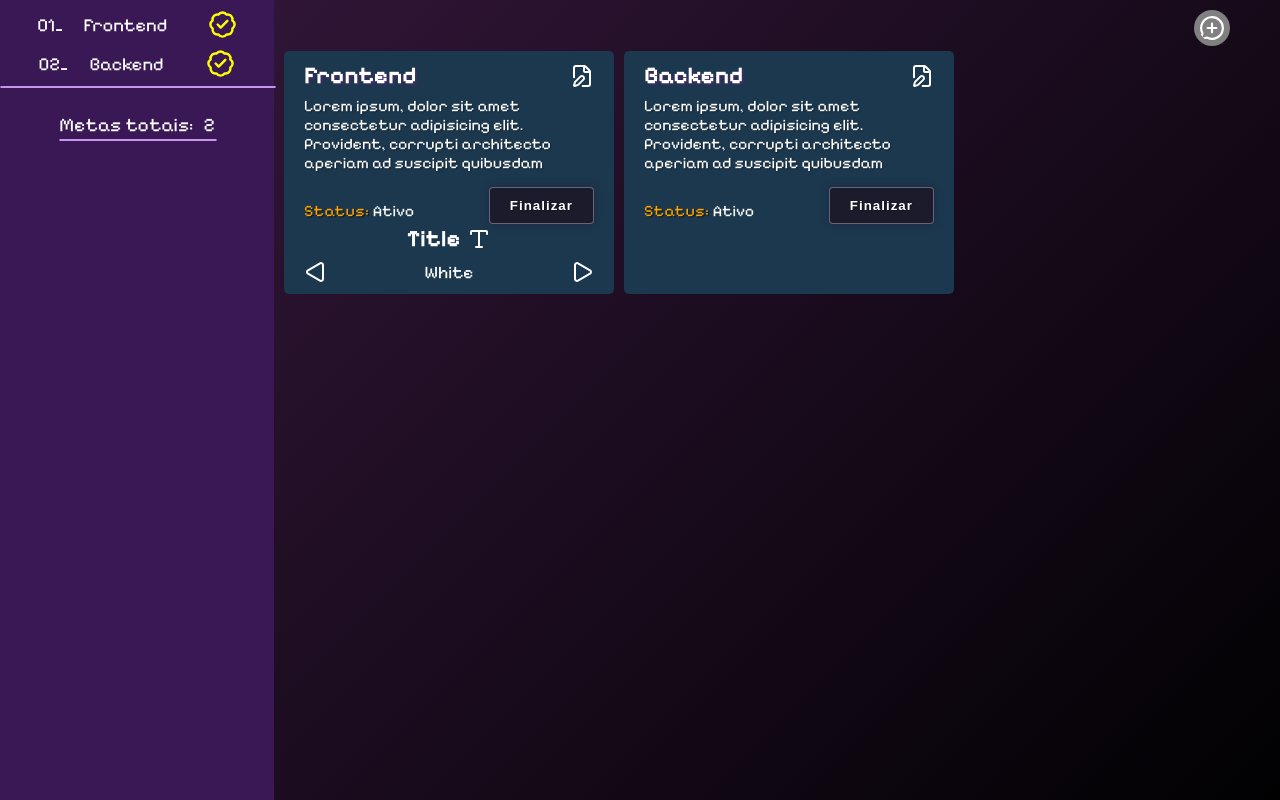
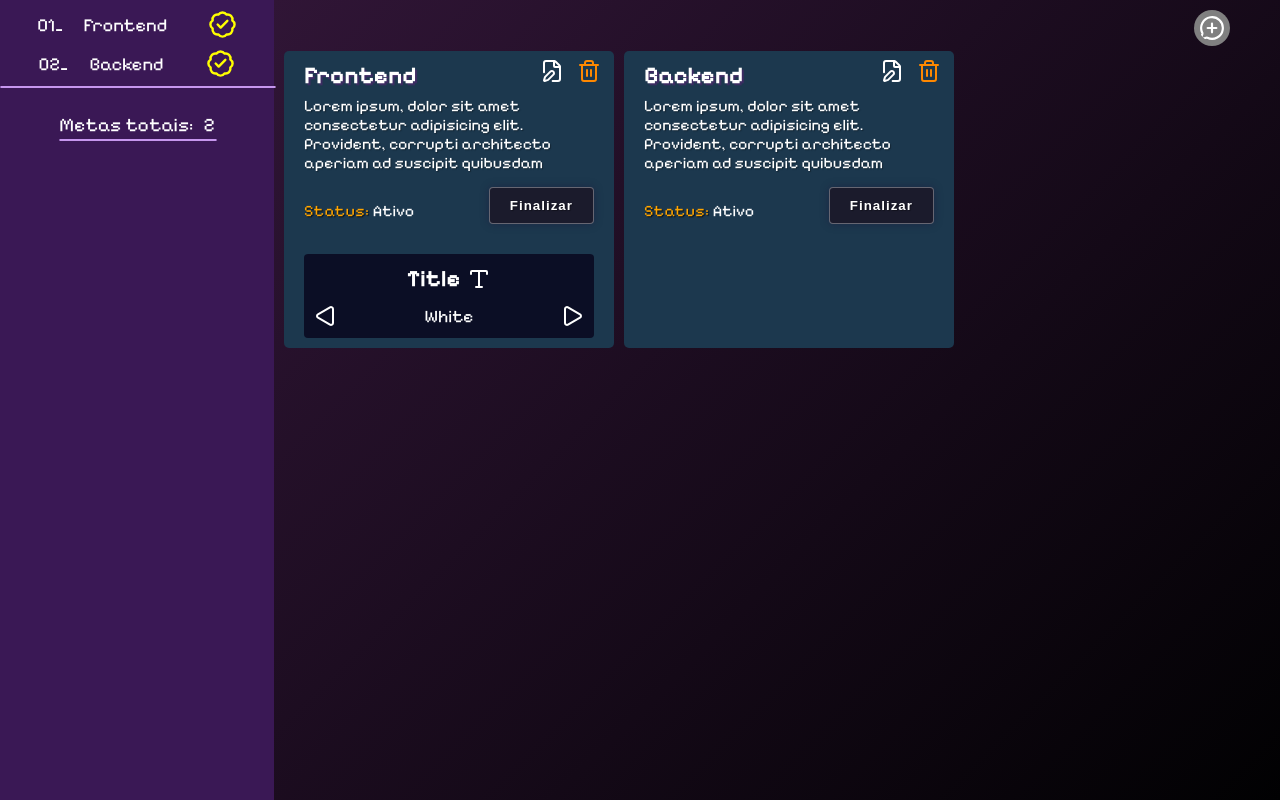
Before and after one commit to SantV7/-task_manager, a React (Vite) app: page / in a window 1280 px wide. Both pictures are taken after a click on the icon 581 px from the left and 75 px from the top of the page. Built offline with nearby package versions, Linux system fonts and the light colour scheme.

Commit message:
Fazendo a função de deletar

```diff
--- a/src/App.tsx
+++ b/src/App.tsx
@@ -3,7 +3,6 @@ import { BadgeCheck } from 'lucide-react';
 import { RectangleEllipsis } from 'lucide-react';
 import { useState, useEffect } from 'react';
 import { SavePlus } from 'lucide-react';
-// import { Trash2 } from 'lucide-react'; // icon for delete Definite goal <Trash2 />
 // import { Settings } from 'lucide-react'; // settings for edit goal  <Settings />
 import Goal from './components/Goal';
 import './global.css'
@@ -34,6 +33,10 @@ function App() {
       statusGoal: true
     }
   ])
+
+    function deleteGoal(id: number) {
+      setGoalUser((prevGoals) => prevGoals.filter(goalUser => goalUser.id !== id))
+    }
 
 
 
@@ -102,7 +105,10 @@ function App() {
           <li className='filter_goal' key={itemFilter.id}>
             <span>{String(index + 1).padStart(2, '0')}_</span>{itemFilter.titleGoal}
             <div>{itemFilter.statusGoal}</div>
-            {itemFilter.statusGoal ? <BadgeCheck size={29} color='yellow'/> : <RectangleEllipsis size={30} color='orange'/>}
+            {itemFilter.statusGoal
+             ? <BadgeCheck size={29} color='yellow'/>
+             : <RectangleEllipsis size={30} color='orange'
+            />}
           </li>
         ))}
        </ul>
@@ -155,9 +161,14 @@ function App() {
 
         <div className="area_goal">
           {goalUser.map((goalItem) => (
-            <Goal id={goalItem.id} title={goalItem.titleGoal} desc={goalItem.descGoal} status={goalItem.statusGoal} toggleStatus={(id) => {
-        setGoalUser(prev => prev.map(item =>
-          item.id === id ? { ...item, statusGoal: !item.statusGoal } : item
+            <Goal id={goalItem.id}
+             title={goalItem.titleGoal}
+             desc={goalItem.descGoal}
+             status={goalItem.statusGoal}
+             deleteItem={deleteGoal}
+             toggleStatus={(id) => {
+            setGoalUser(prev => prev.map(item =>
+            item.id === id ? { ...item, statusGoal: !item.statusGoal } : item
         ))
       }}/>
           ))}
--- a/src/components/Goal.tsx
+++ b/src/components/Goal.tsx
@@ -1,19 +1,20 @@
-import { FilePen } from 'lucide-react'; // icon for edit goal
+import { FilePen } from 'lucide-react';
 import { Type } from 'lucide-react';
 import { useState } from 'react';
 import { Play } from 'lucide-react';
+import { Trash2 } from 'lucide-react';
 
 interface GoalProps {
   id: number ;
   title: string ;
   desc: string ;
   status: boolean ;
+  deleteItem: (id:number) => void;
   toggleStatus: (id: number) => void;
+}
 
 
-}
-
-const Goal = ({id, title, desc, status, toggleStatus}: GoalProps) => {
+const Goal = ({id, title, desc, status, toggleStatus, deleteItem}: GoalProps) => {
 
   const [ showSettings, setShowSettings ] = useState<boolean>(false)
 
@@ -39,7 +40,10 @@ const Goal = ({id, title, desc, status, toggleStatus}: GoalProps) => {
       <div id='goal' key={id}>
         <header id='title_area_goal'>
             <h2 style={{color: `${positionTitle[colorTitle].position}`}} id='task_title'>{title}</h2>
-            <FilePen onClick={() => setShowSettings(!showSettings)} id='settings_icon' />
+            <div id='icons_edit_goal'>
+              <FilePen onClick={() => setShowSettings(!showSettings)} className='settings_icon' />
+              <Trash2 onClick={() => deleteItem(id)} className='settings_icon' color=' rgb(255, 136, 0)' />
+            </div>
         </header>
         <section>
             <p id='desc_txt'>{desc}</p>
@@ -55,7 +59,7 @@ const Goal = ({id, title, desc, status, toggleStatus}: GoalProps) => {
         </footer>
           {showSettings && (
             <>
-              <div>
+              <div id='config_goal'>
                 <header id='title_config'>
                   <h3>Title</h3>
                   <Type />
--- a/src/global.css
+++ b/src/global.css
@@ -133,6 +133,16 @@ body {
     gap: 11px;
 }
 
+#icons_edit_goal {
+    display: flex;
+    gap: 13px;
+    flex-flow: row nowrap;
+    align-items: center;
+    justify-content: center;
+    margin-top: -10px;
+    margin-right: -7px;
+}
+
 #footer_status {
     display: flex;
 
@@ -150,7 +160,10 @@ body {
     text-shadow: 1px 1px 1px rgba(0, 0, 0, 0.76);
 }
 
-#settings_icon:hover {
+.settings_icon {
+    cursor: pointer;
+}
+.settings_icon:hover {
     scale: 1.1;
     transition: ease 0.25s;
     cursor: pointer;
@@ -184,6 +197,13 @@ body {
 
 }
 
+#config_goal {
+    margin-top: 30px;
+    padding: 10px;
+    border-radius: 4px;
+    background-color: rgb(11, 14, 37);
+}
+
 #setter_title {
     display: flex;
     justify-content: space-between;
@@ -196,12 +216,13 @@ body {
     justify-content: center;
     gap: 7px;
     font-size: 1.25rem;
-    padding-bottom: 7px;
+    padding-bottom: 11px;
 }
 
 #setter_title > p {
     font-size: 1.1rem;
 }
+
 
 
 
```
